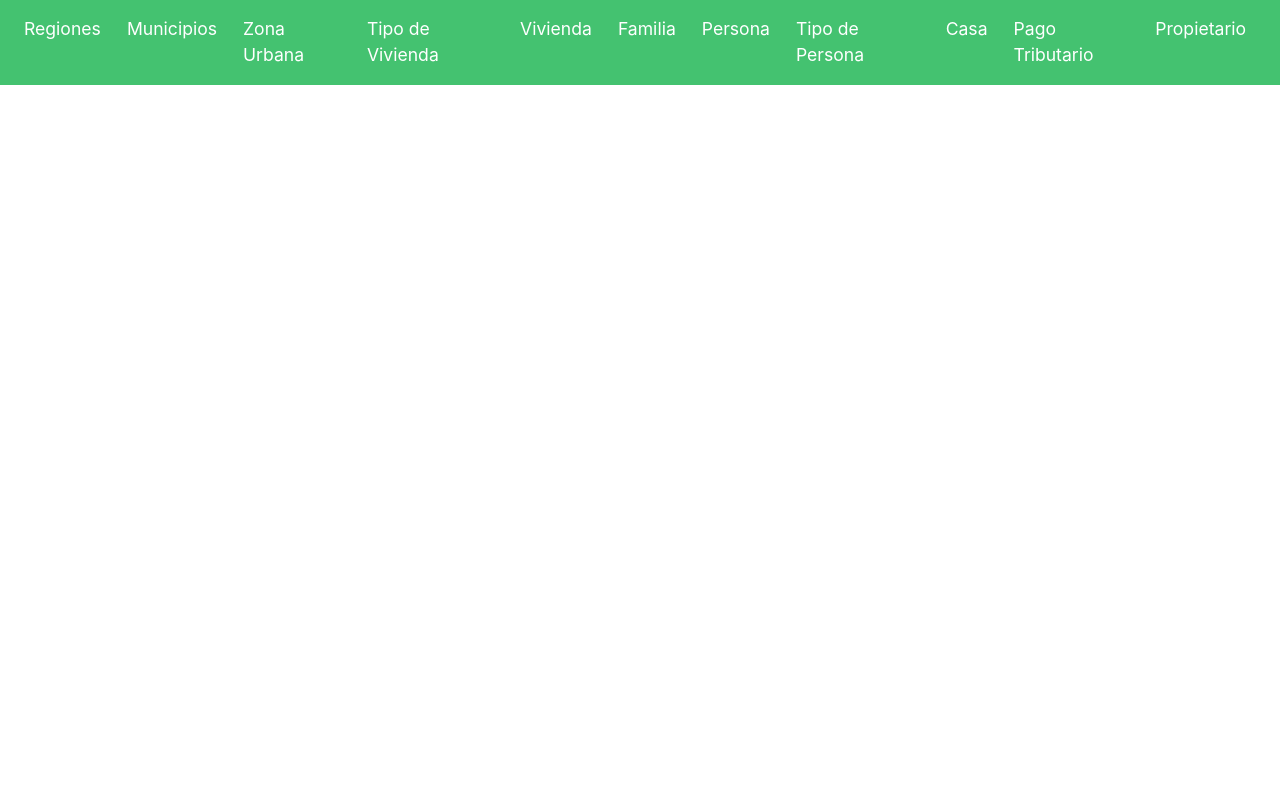
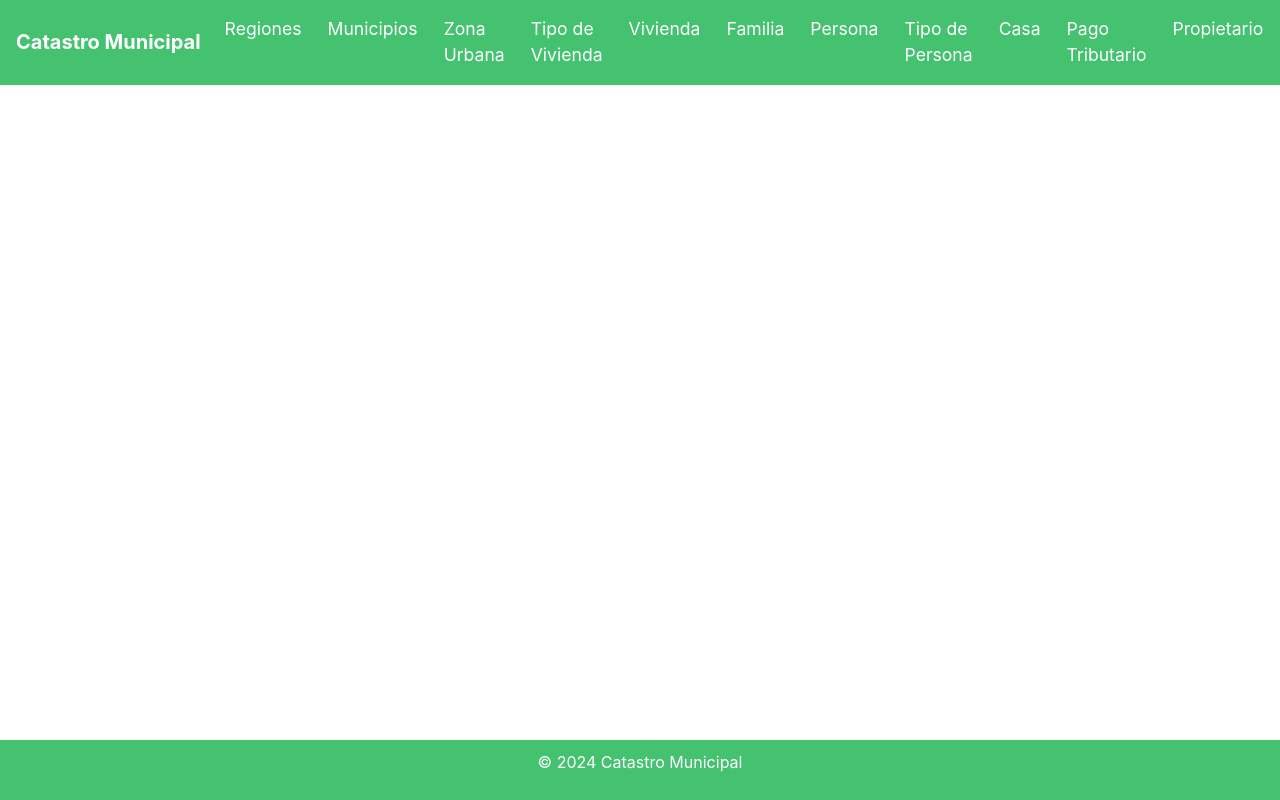
Before and after one commit to DiegoLlerena13/Catastro-Municipal, a Django app: page / in a window 1280 px wide. Run offline with Django 5.2, Linux system fonts and the light colour scheme; some libraries are stand-ins or nearby versions.

Commit message:
Pequeña agregacion a estilos

```diff
--- a/src/catastroMunicipal/templates/cm/base.html
+++ b/src/catastroMunicipal/templates/cm/base.html
@@ -1,5 +1,5 @@
 <!DOCTYPE html>
-<html lang="en">
+<html lang="es">
 <head>
     <meta charset="UTF-8">
     <meta name="viewport" content="width=device-width, initial-scale=1.0">
@@ -46,10 +46,20 @@
             height: calc(1.5em + .75rem + 2px);
             right: 10px;
         }
+        footer {
+            background-color: #44c270;
+            color: #ffffff;
+            text-align: center;
+            padding: 10px 0;
+            position: fixed;
+            bottom: 0;
+            width: 100%;
+        }
     </style>
 </head>
 <body>
     <nav class="navbar navbar-expand-lg fixed-top">
+        <a class="navbar-brand" href="#">Catastro Municipal</a>
         <button class="navbar-toggler" type="button" data-toggle="collapse" data-target="#navbarNav" aria-controls="navbarNav" aria-expanded="false" aria-label="Toggle navigation">
             <span class="navbar-toggler-icon"></span>
         </button>
@@ -95,6 +105,9 @@
         {% block content %}
         {% endblock %}
     </div>
+    <footer>
+        <p>&copy; 2024 Catastro Municipal</p>
+    </footer>
     <script src="https://code.jquery.com/jquery-3.5.1.min.js"></script>
     <script src="https://cdn.jsdelivr.net/npm/@popperjs/core@2.5.2/dist/umd/popper.min.js"></script>
     <script src="https://stackpath.bootstrapcdn.com/bootstrap/4.5.2/js/bootstrap.min.js"></script>
@@ -105,6 +118,15 @@
                 theme: 'bootstrap4',
                 width: '100%'
             });
+
+            // Highlight the active link
+            var current = location.pathname;
+            $('.nav-link').each(function() {
+                var $this = $(this);
+                if ($this.attr('href') === current) {
+                    $this.addClass('active').attr('aria-current', 'page');
+                }
+            });
         });
     </script>
 </body>
```
